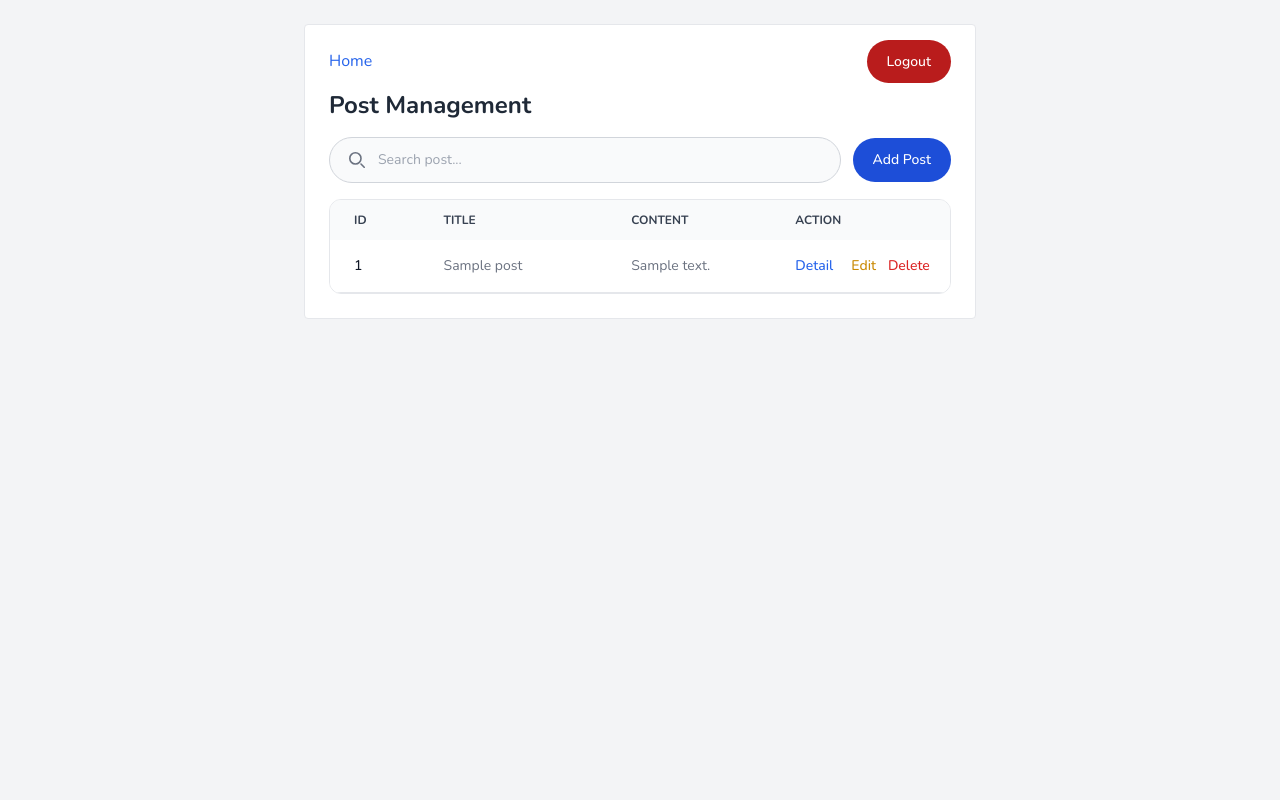
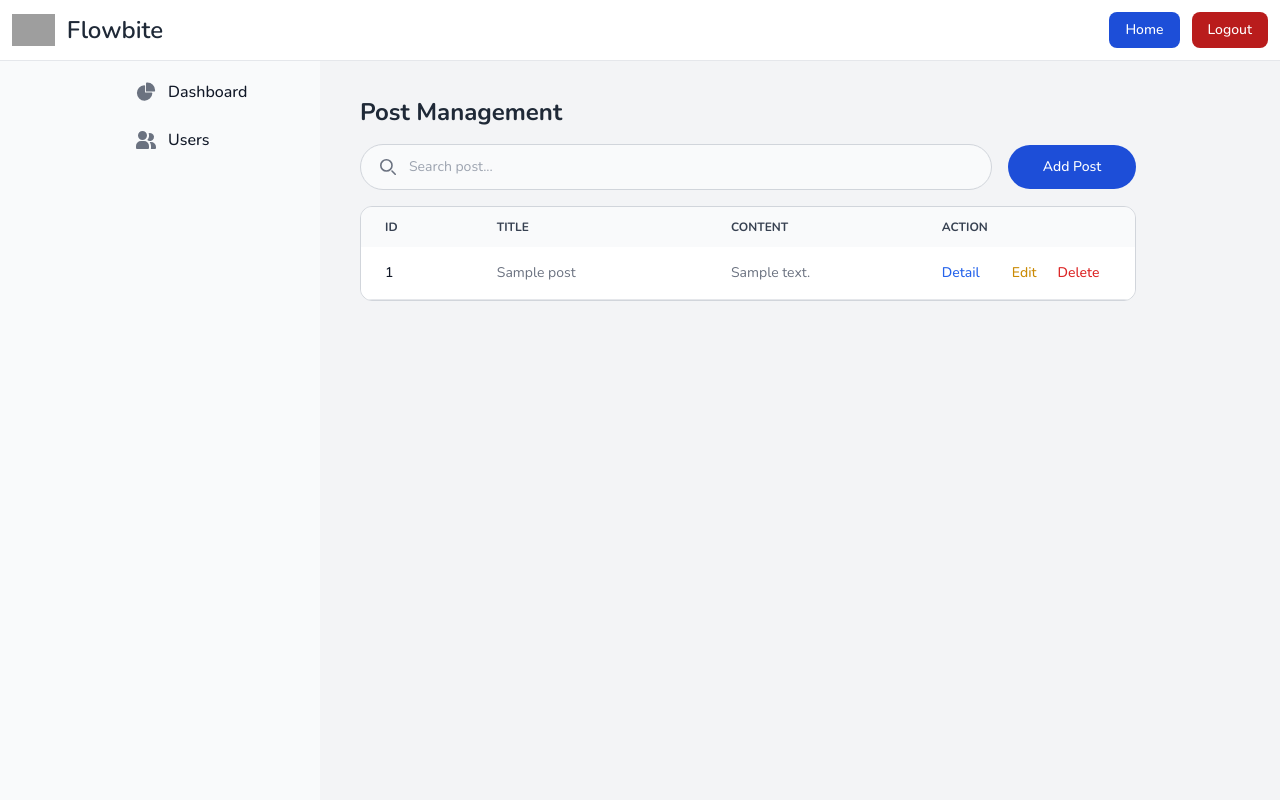
Before and after one commit to luqmanherifa/harmedic, a Flask app: page /dashboard in a window 1280 px wide. Run offline with Flask 3, Linux system fonts and the light colour scheme; the visitor is signed in with stand-in values (Sample User, id 1); tables that the repository leaves empty hold one stand-in row (values such as "Sample post"); some libraries are stand-ins or nearby versions; some web fonts are replaced; grey boxes are pictures that could not be loaded.

Commit message:
Revamp dashboard layout

```diff
--- a/templates/dashboard.html
+++ b/templates/dashboard.html
@@ -15,31 +15,124 @@
       }
     </style>
   </head>
-  <body class="bg-gray-100 text-gray-800 p-6">
-    <div class="max-w-2xl mx-auto bg-white p-6 rounded border">
+  <body class="bg-gray-100 text-gray-800 pt-20">
     <!-- Navbar -->
-      <div class="flex justify-between items-center mb-4">
+    <nav
+      class="bg-white fixed w-full z-50 top-0 start-0 border-b border-gray-200"
+    >
+      <div
+        class="max-w-screen-xl flex flex-wrap items-center justify-between mx-auto p-3"
+      >
+        <a
+          href="https://flowbite.com/"
+          class="flex items-center space-x-3 rtl:space-x-reverse"
+        >
+          <img
+            src="https://flowbite.com/docs/images/logo.svg"
+            class="h-8"
+            alt="Flowbite Logo"
+          />
+          <span class="self-center text-2xl font-semibold whitespace-nowrap"
+            >Flowbite</span
+          >
+        </a>
+        <div class="flex gap-3">
+          {% if session.get('user') %}
+          <div
+            class="flex md:order-2 space-x-3 md:space-x-0 rtl:space-x-reverse"
+          >
             <a
               href="{{ url_for('main.home') }}"
-          class="text-blue-600 hover:underline"
+              class="text-white bg-blue-700 hover:bg-blue-800 font-medium rounded-lg text-sm px-4 py-2 text-center"
             >
               Home
             </a>
-        <div>
+          </div>
+          <div
+            class="flex md:order-2 space-x-3 md:space-x-0 rtl:space-x-reverse"
+          >
             <a
               href="{{ url_for('auth.logout') }}"
-            class="text-white bg-red-700 hover:bg-red-800 font-medium rounded-full text-sm px-5 py-3 text-center"
+              class="text-white bg-red-700 hover:bg-red-800 font-medium rounded-lg text-sm px-4 py-2 text-center"
             >
               Logout
             </a>
           </div>
+          {% else %}
+          <div
+            class="flex md:order-2 space-x-3 md:space-x-0 rtl:space-x-reverse"
+          >
+            <a
+              href="{{ url_for('auth.login') }}"
+              class="text-white bg-blue-700 hover:bg-blue-800 font-medium rounded-lg text-sm px-4 py-2 text-center"
+            >
+              Login
+            </a>
           </div>
+          {% endif %}
+        </div>
+      </div>
+    </nav>
 
+    <!-- Dashboard -->
+    <aside
+      id="default-sidebar"
+      class="fixed top-0 left-0 z-40 w-80 h-screen transition-transform -translate-x-full sm:translate-x-0 pt-14"
+      aria-label="Sidebar"
+    >
+      <div class="h-full px-3 py-4 overflow-y-auto bg-gray-50 pl-32">
+        <ul class="space-y-2 font-medium">
+          <li>
+            <a
+              href="#"
+              class="flex items-center p-2 text-gray-900 rounded-lg hover:bg-gray-100"
+            >
+              <svg
+                class="w-5 h-5 text-gray-500 transition duration-75 group-hover:text-gray-900"
+                aria-hidden="true"
+                xmlns="http://www.w3.org/2000/svg"
+                fill="currentColor"
+                viewBox="0 0 22 21"
+              >
+                <path
+                  d="M16.975 11H10V4.025a1 1 0 0 0-1.066-.998 8.5 8.5 0 1 0 9.039 9.039.999.999 0 0 0-1-1.066h.002Z"
+                />
+                <path
+                  d="M12.5 0c-.157 0-.311.01-.565.027A1 1 0 0 0 11 1.02V10h8.975a1 1 0 0 0 1-.935c.013-.188.028-.374.028-.565A8.51 8.51 0 0 0 12.5 0Z"
+                />
+              </svg>
+              <span class="ms-3">Dashboard</span>
+            </a>
+          </li>
+          <li>
+            <a
+              href="#"
+              class="flex items-center p-2 text-gray-900 rounded-lg hover:bg-gray-100 group"
+            >
+              <svg
+                class="shrink-0 w-5 h-5 text-gray-500 transition duration-75 group-hover:text-gray-900"
+                aria-hidden="true"
+                xmlns="http://www.w3.org/2000/svg"
+                fill="currentColor"
+                viewBox="0 0 20 18"
+              >
+                <path
+                  d="M14 2a3.963 3.963 0 0 0-1.4.267 6.439 6.439 0 0 1-1.331 6.638A4 4 0 1 0 14 2Zm1 9h-1.264A6.957 6.957 0 0 1 15 15v2a2.97 2.97 0 0 1-.184 1H19a1 1 0 0 0 1-1v-1a5.006 5.006 0 0 0-5-5ZM6.5 9a4.5 4.5 0 1 0 0-9 4.5 4.5 0 0 0 0 9ZM8 10H5a5.006 5.006 0 0 0-5 5v2a1 1 0 0 0 1 1h11a1 1 0 0 0 1-1v-2a5.006 5.006 0 0 0-5-5Z"
+                />
+              </svg>
+              <span class="flex-1 ms-3 whitespace-nowrap">Users</span>
+            </a>
+          </li>
+        </ul>
+      </div>
+    </aside>
+
+    <div class="px-10 py-4 pr-36 sm:ml-80">
+      <div class="rounded-lg">
         <h1 class="text-2xl font-bold mb-4">Post Management</h1>
-
-      <div class="flex justify-between items-center mb-4">
+        <div class="flex justify-between items-center mb-4 gap-4">
           <!-- Search Input -->
-        <div class="max-w-lg w-full">
+          <div class="w-full">
             <label
               for="default-search"
               class="mb-2 text-sm font-medium text-gray-900 sr-only"
@@ -79,14 +172,16 @@
             <button
               type="button"
               id="openAddModal"
-            class="text-white bg-blue-700 hover:bg-blue-800 font-medium rounded-full text-sm px-5 py-3 text-center"
+              class="w-32 text-white bg-blue-700 hover:bg-blue-800 font-medium rounded-full text-sm px-5 py-3 text-center"
             >
               Add Post
             </button>
           </div>
         </div>
 
-      <div class="relative overflow-x-auto border sm:rounded-xl">
+        <div
+          class="relative overflow-x-auto border border-gray-300 sm:rounded-xl"
+        >
           <table
             id="postTable"
             class="w-full text-sm text-left rtl:text-right text-gray-500"
@@ -105,8 +200,9 @@
           </table>
         </div>
       </div>
+    </div>
 
-    <!-- Modal -->
+    <!-- Modal Detail -->
     <div
       id="detailModal"
       class="fixed inset-0 bg-black bg-opacity-40 hidden justify-center items-center z-50 transition-all duration-300"
```
Lines whose indentation alone changed are shown as unchanged.
